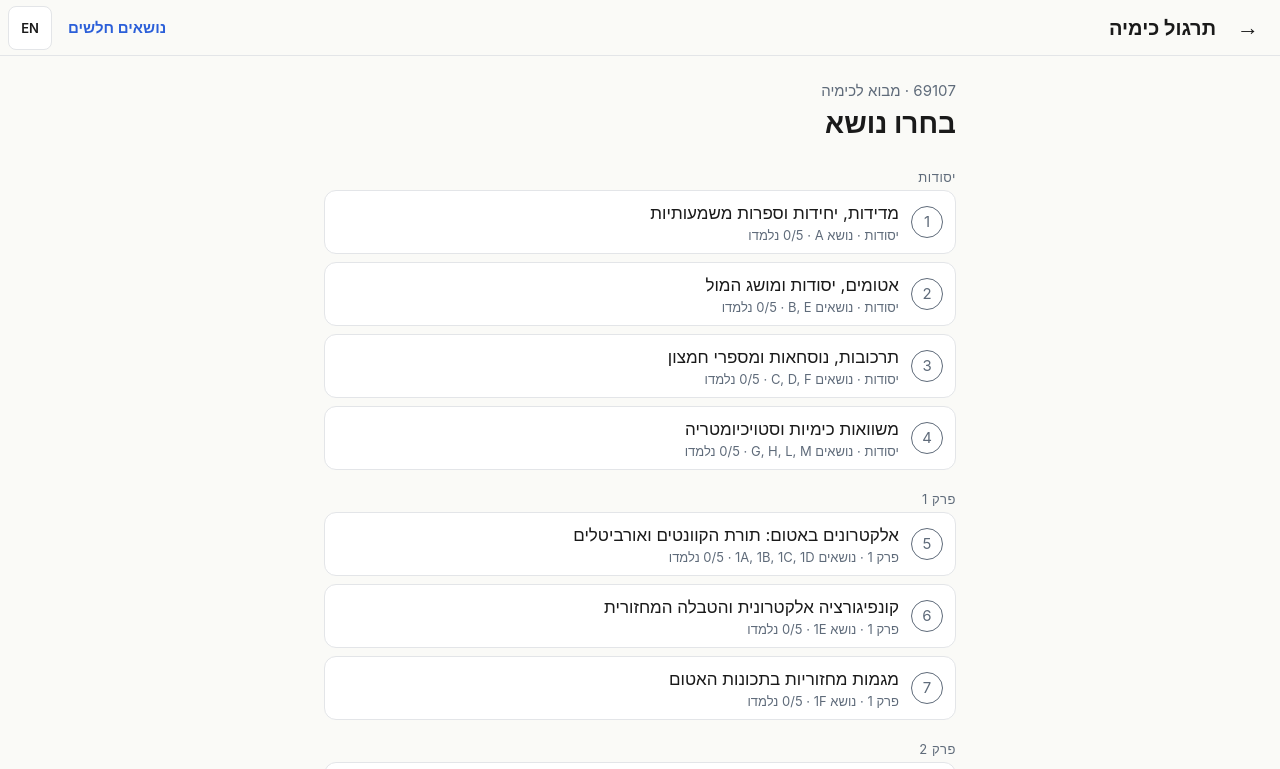
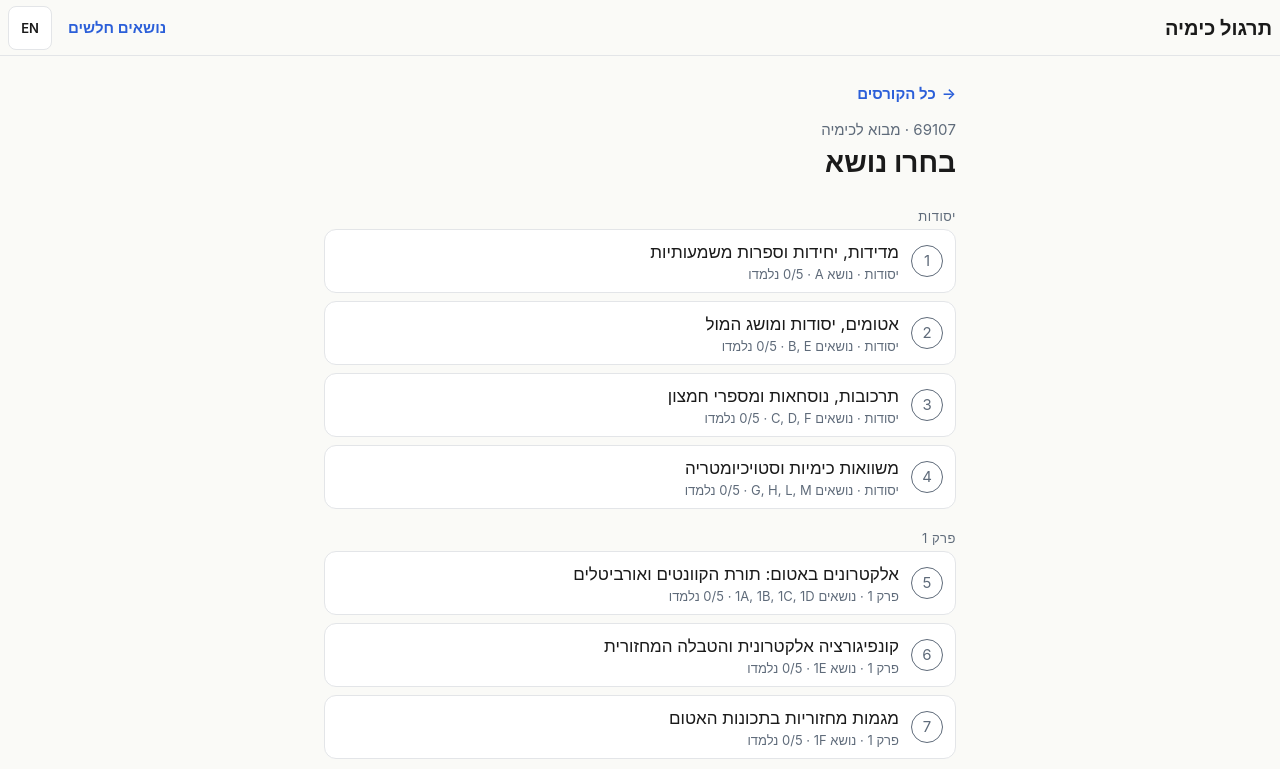
Before and after one commit to yishiezerzer-dot/chem-practice, a plain HTML site: page site/index.html in a window 1280 px wide. Both pictures are taken after a click on the button 640 px from the left and 183 px from the top of the page. Shown: the top 769 px of the page. Drawn offline with Linux system fonts and the light colour scheme.

Commit message:
O1b: move "All courses" out of the top bar so the GC title fits at 360px
The top bar is back to its pre-O1 code (no back arrow on a course home).
A link-style "All courses" button (48px tall) now sits at the top of each
course home, above the course line, on both General Chemistry and Organic 1.

Co-Authored-By: Claude Opus 5.5 <noreply@anthropic.com>
Claude-Session: https://claude.ai/code/session_01WowaACQHsxHJPqoZRXxSkW

```diff
--- a/site/app.js
+++ b/site/app.js
@@ -191,7 +191,6 @@ async function init() {
       else go('topic', S.session?.topic);
     } else if (view === 'topic') go('reading', viewArg);
     else if (view === 'reading') go('home');
-    else if (view === 'home') go('courses');
     else go('home');
   };
   $('#weakBtn').onclick = () => go('weak');
@@ -212,7 +211,6 @@ function go(v, arg) { if (view === 'reading' && v !== 'reading') stopReadProgres
 function setTop(title, back) {
   $('#title').textContent = title;
   $('#back').hidden = !back;
-  $('#back').setAttribute('aria-label', view === 'home' ? T('allCourses') : T('back'));
   $("#weakBtn").hidden = view !== "home";
   const sec = $('#secBtn');
   if (sec) sec.hidden = view !== 'reading';
@@ -239,13 +237,13 @@ function courses() {
 }
 
 function home() {
-  setTop(T('appTitle'), true);
+  setTop(T('appTitle'), false);
   const due = QS.filter(q => isDue(q.id)), dueTopics = new Set(due.map(q => q.topic)).size;
   const rated = Object.keys(S.cards).length;
   const since = S.lastExport || S.firstRating;
   const nudge = rated >= 20 && since && Date.now() - since >= 7 * DAY && Date.now() > S.nudgeHide;
   const gen = COURSE.id === Store.GEN;
-  let h = `<div class="meta">${esc(gen ? T('course') : `${COURSE.number} · ${isHe() ? COURSE.name_he : COURSE.name_en}`)}</div><h2>${esc(T('pickTopic'))}</h2>`;
+  let h = `<button class="link all-courses" id="allCourses" type="button"><span aria-hidden="true">${esc(T('backArrow'))}</span>${esc(T('allCourses'))}</button><div class="meta">${esc(gen ? T('course') : `${COURSE.number} · ${isHe() ? COURSE.name_he : COURSE.name_en}`)}</div><h2>${esc(T('pickTopic'))}</h2>`;
   const ss = S.session;
   if (ss && ss.queue.length) h += `<div class="card"><div class="cap">${esc(T('inProgress'))}</div><div>${esc(ss.topic === 'due' ? T('reviewDue') : tName(topicOf(ss.topic)))}</div><div class="meta">${esc(T('cardsLeft', ss.queue.length))}</div><button class="btn" id="resume" style="margin-top:12px">${esc(T('resume'))}</button></div>`;
   if (due.length) h += `<div class="card"><div>${esc(T('dueAcross', due.length, dueTopics))}</div><button class="btn sec" id="reviewDue" style="margin-top:12px">${esc(T('reviewDue'))}</button></div>`;
@@ -263,6 +261,7 @@ function home() {
   app.innerHTML = `<div class="fade">${h}</div>`;
   app.querySelectorAll('[data-t]').forEach(b => b.onclick = () => go('reading', b.dataset.t));
   $('#resume') && ($('#resume').onclick = () => go('card'));
+  $('#allCourses').onclick = () => go('courses');
   $('#reviewDue') && ($('#reviewDue').onclick = () => start('due', due.map(q => q.id)));
   $('#nudgeX') && ($('#nudgeX').onclick = () => { S.nudgeHide = Date.now() + 7 * DAY; save(); render(); });
   $('#exp').onclick = doExport; $('#imp').onclick = () => $('#importFile').click();
--- a/site/style.css
+++ b/site/style.css
@@ -110,3 +110,4 @@ ol.steps[dir=rtl]{overflow-x:visible}
 .course-pick{min-height:96px;padding:16px;flex-direction:column;align-items:stretch;justify-content:center;gap:4px}
 .course-pick .grow>div:first-child{font-size:20px;line-height:28px;font-weight:600}
 .num-o{width:auto;min-width:32px;padding:0 6px;border-radius:16px;white-space:nowrap}
+.all-courses{display:inline-flex;align-items:center;gap:6px;margin:-12px 0 0;margin-inline-start:-8px;text-decoration:none;font-weight:600}
```
